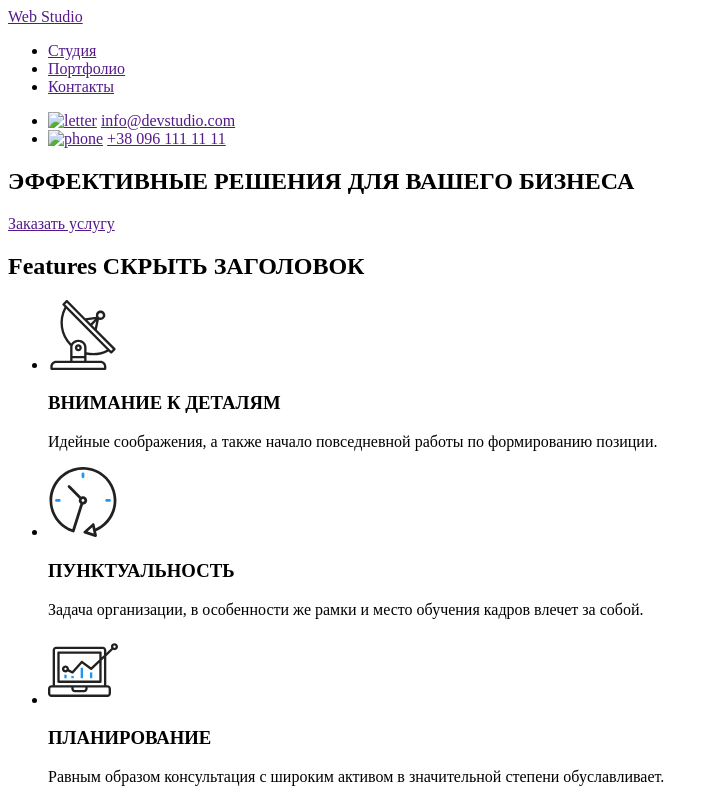
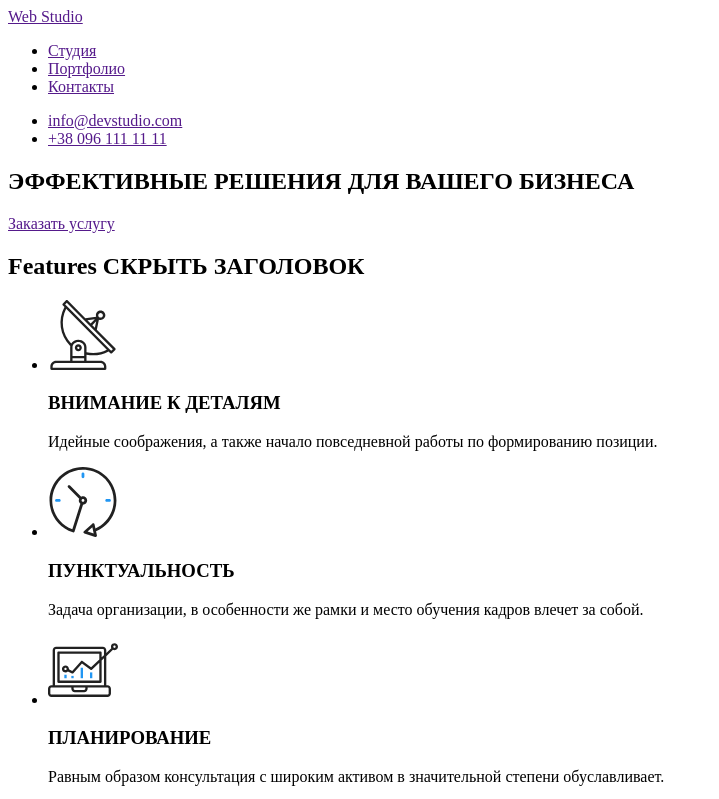
Before and after one commit to OlgaPoltavets/goit-markup-hw-01, a plain HTML site: page index.html in a window 1280 px wide. Shown: the top 799 px of the page, without its empty margins (0-719 px from the left). Drawn offline with Linux system fonts and the light colour scheme.

Commit message:
deleting img, renaming svg files,new footer

```diff
--- a/index.html
+++ b/index.html
@@ -21,13 +21,11 @@
       <ul>
         <li>
           <!-- Ссылка на адрес электронной почты  -->
-          <a href=""><img src="" alt="letter" /></a>
           <a href="">info@devstudio.com</a>
         </li>
 
         <li>
           <!-- Ссылка на телефонный номер -->
-          <a href=""><img src="" alt="phone" /></a>
           <a href="">+38 096 111 11 11</a>
         </li>
       </ul>
@@ -247,7 +245,8 @@
             <a href=""><img src="images/logo1.svg" alt="YA & CO" /></a>
           </li>
           <li>
-            <a href=""><img src="images/logo2.svg" alt="COMPANY TAGLINE HERE"
+            <a href=""
+              ><img src="images/logo2.svg" alt="COMPANY TAGLINE HERE"
             /></a>
           </li>
           <li>
```
